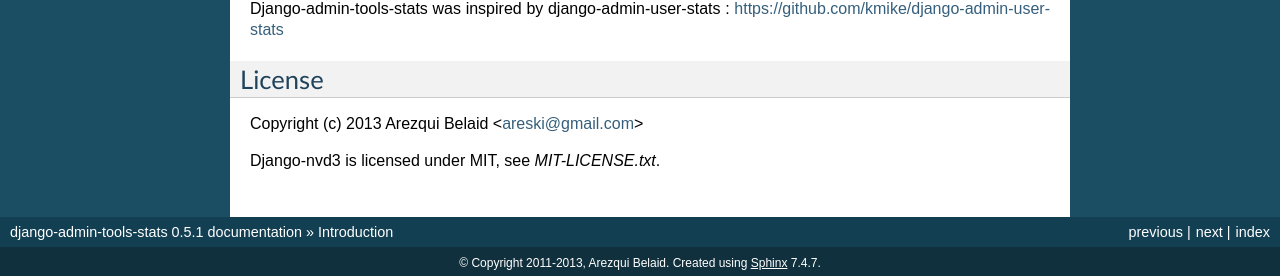
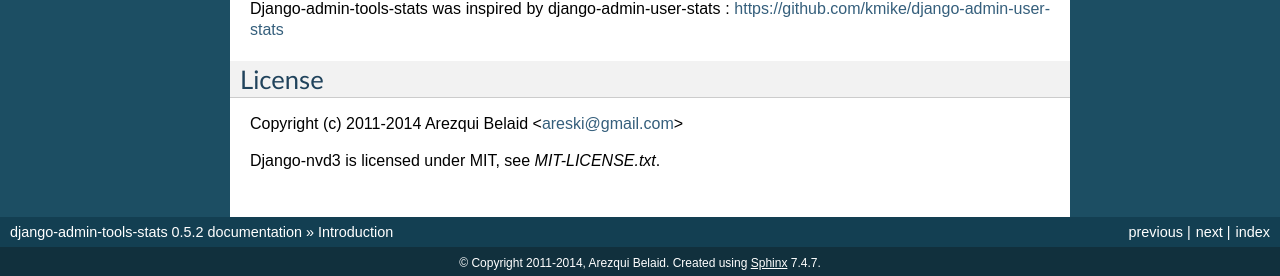
Before and after one commit to areski/django-admin-tools-stats, a Sphinx documentation site: the page built from docs/source/introduction.rst, in a window 1280 px wide and 900 px high, scrolled down 1794 px. Shown: the part 621-897 px from the top of the window. Built offline with Sphinx 7.4.7, drawn with Linux system fonts in a browser that asks for light colours; some of the changed text lies outside the part shown.

Commit message:
fix dependencies install + bump version 0.5.2

```diff
--- a/MIT-LICENSE.txt
+++ b/MIT-LICENSE.txt
@@ -2,7 +2,7 @@
 
 django-admin-tools-stats
 
-Copyright (c) 2011-2013 Arezqui Belaid <areski@gmail.com> and other contributors
+Copyright (c) 2011-2014 Arezqui Belaid <areski@gmail.com> and other contributors
 
 Permission is hereby granted, free of charge, to any person obtaining
 a copy of this software and associated documentation files (the
--- a/README.rst
+++ b/README.rst
@@ -101,6 +101,6 @@
 License
 -------
 
-Copyright (c) 2011-2013 Star2Billing S.L. <info@star2billing.com>
+Copyright (c) 2011-2014 Star2Billing S.L. <info@star2billing.com>
 
 django-admin-tools-stats is licensed under MIT, see `MIT-LICENSE.txt`.
--- a/admin_tools_stats/__init__.py
+++ b/admin_tools_stats/__init__.py
@@ -1,4 +1,4 @@
-VERSION = (0, 5, 1, "final", 0)  # edit also docs/source/conf.py
+VERSION = (0, 5, 2, "final", 0)  # edit also docs/source/conf.py
 
 
 def get_version():
--- a/docs/source/conf.py
+++ b/docs/source/conf.py
@@ -46,7 +46,7 @@
 
 # General information about the project.
 project = u'django-admin-tools-stats'
-copyright = u'2011-2013, Arezqui Belaid'
+copyright = u'2011-2014, Arezqui Belaid'
 
 # The version info for the project you're documenting, acts as replacement for
 # |version| and |release|, also used in various other places throughout the
@@ -55,7 +55,7 @@
 # The short X.Y version.
 version = '0.5'
 # The full version, including alpha/beta/rc tags.
-release = '0.5.1'
+release = '0.5.2'
 
 # The language for content autogenerated by Sphinx. Refer to documentation
 # for a list of supported languages.
--- a/docs/source/includes/introduction.txt
+++ b/docs/source/includes/introduction.txt
@@ -105,6 +105,6 @@
 License
 =======
 
-Copyright (c) 2013 Arezqui Belaid <areski@gmail.com>
+Copyright (c) 2011-2014 Arezqui Belaid <areski@gmail.com>
 
 Django-nvd3 is licensed under MIT, see `MIT-LICENSE.txt`.
```
Also changed, not shown: CHANGELOG.rst (+7 -0 lines), 1 other file.
